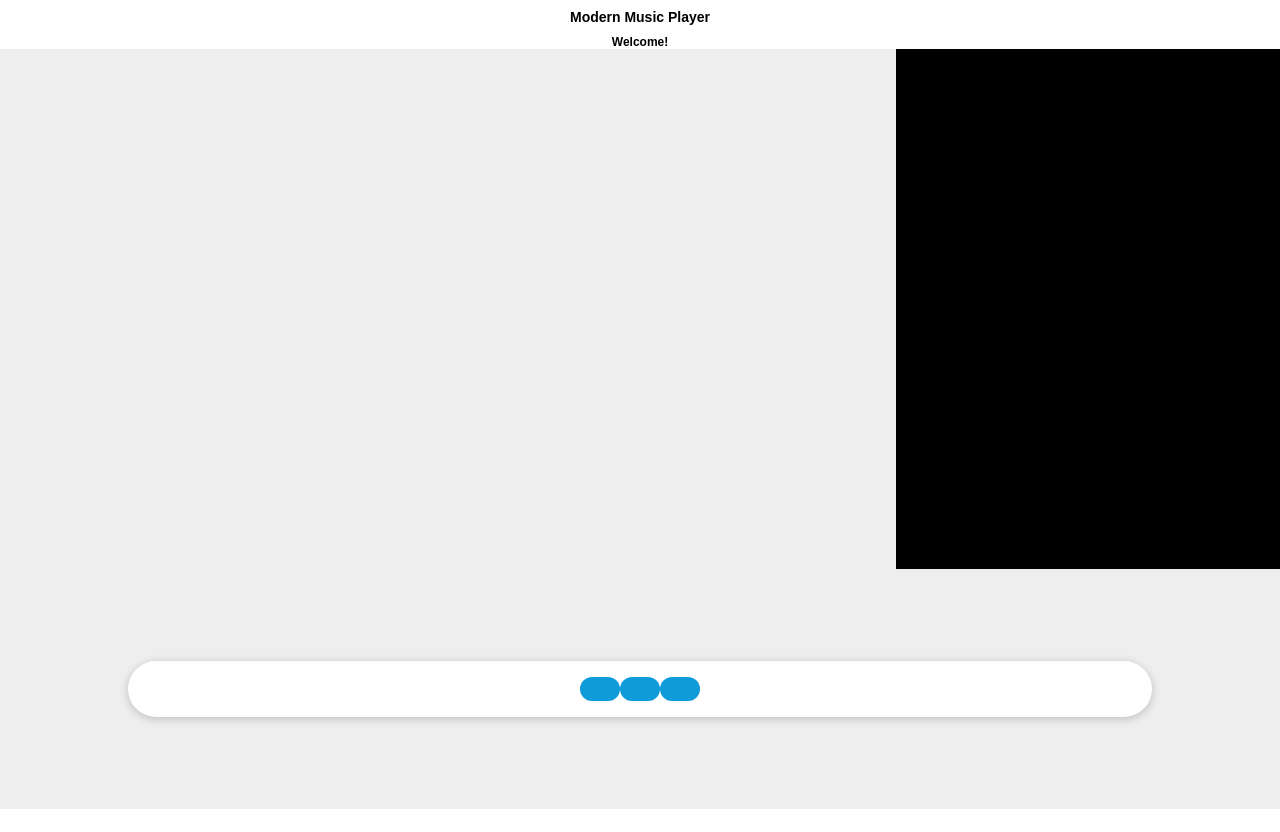
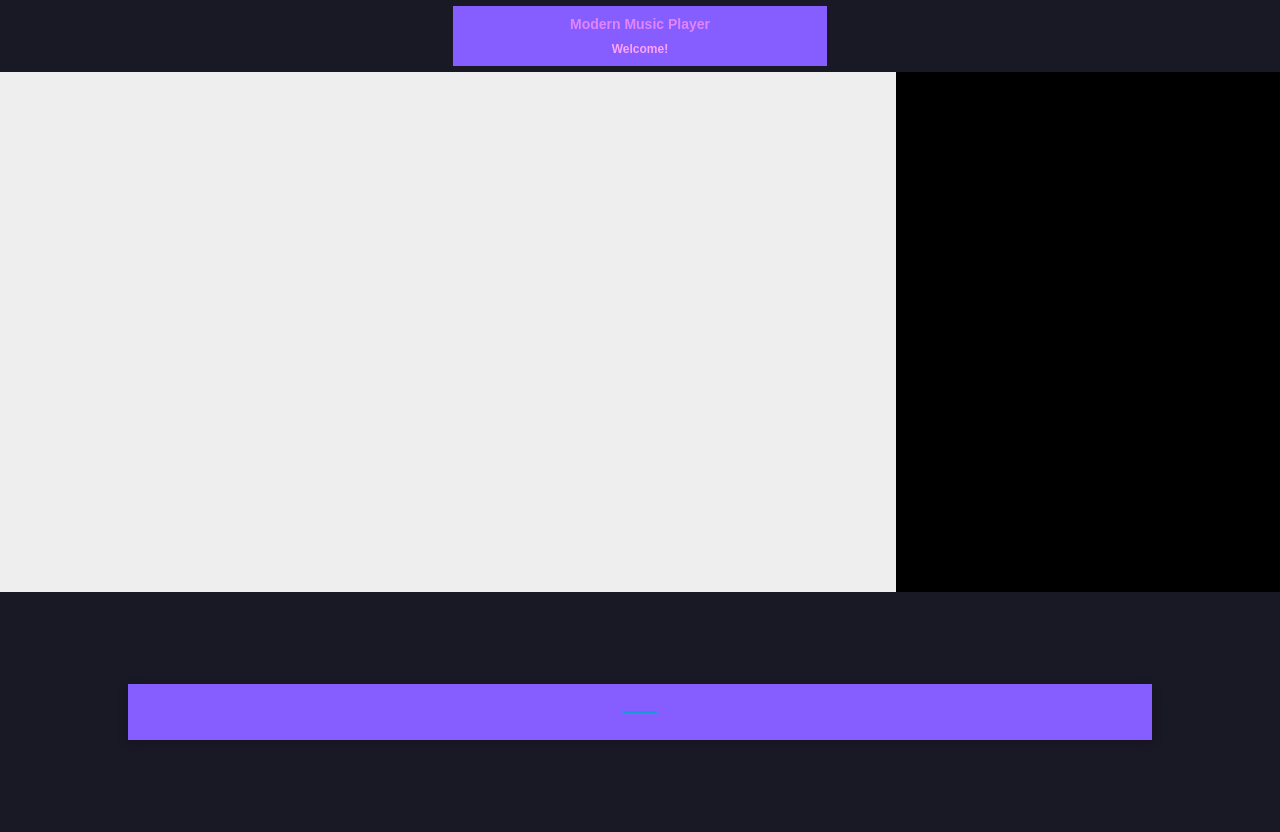
Before and after one commit to devguii/modern-music-player-HTML-CSS-JS, a plain HTML site: page src/index.html in a window 1280 px wide. Before the commit the page ends 809 px from the top, so only its background shows below. Drawn offline with Linux system fonts and the light colour scheme.

Commit message:
feat: improving index-header-css and adding colors-scheme

```diff
--- a/src/index.html
+++ b/src/index.html
@@ -9,8 +9,10 @@
   </head>
   <body>
     <header>
-      <h1>Modern Music Player</h1>
-      <h2>Welcome!</h2>
+      <div>
+        <h1>Modern Music Player</h1>
+        <h2>Welcome!</h2>
+      </div>
     </header>
     <section id="main-section" class="main-section">
       <section id="art-section" class="art-section">
--- a/src/styles/index.css
+++ b/src/styles/index.css
@@ -1,5 +1,6 @@
 /* Estilos para o corpo da página */
 body {
+  overflow: hidden;
   font-family: Arial, sans-serif;
   margin: 0;
   padding: 0;
@@ -7,22 +8,35 @@ body {
   justify-content: center;
   width: 100%;
   height: 100%;
+  background-color: #191825;
 }
 
 /* Estilos para o cabeçalho da página */
 
 header {
   height: 5vh;
+  display: flex;
+  flex-direction: row;
+  justify-content: center;
+  align-items: center;
+  padding: 1rem;
+}
+
+header div {
+  width: 30%;
+  background-color: #865dff;
 }
 
 h1 {
   font-size: 14px;
   text-align: center;
+  color: #e384ff;
 }
 
 h2 {
   font-size: 12px;
   text-align: center;
+  color: #ffa3fd;
 }
 
 /* Estilos para a seção de arte */
@@ -63,14 +77,12 @@ h2 {
   justify-content: center;
   align-items: center;
   height: 30vh;
-  background-color: #eee;
 }
 
 .player {
   width: 80%;
   height: 7vh;
-  background-color: #fff;
-  border-radius: 30px;
+  background-color: #865dff;
   box-shadow: 0 2px 10px rgba(0, 0, 0, 0.2);
   display: flex;
   justify-content: center;
@@ -79,15 +91,9 @@ h2 {
 
 .player button {
   display: inline-block;
-  padding: 12px 20px;
   border: none;
   border-radius: 30px;
   background-color: #0f9ada;
-  color: #fff;
-  font-size: 16px;
-  font-weight: bold;
-  text-transform: uppercase;
-  letter-spacing: 1px;
   cursor: pointer;
   transition: background-color 0.1s ease-in-out;
 }
```
